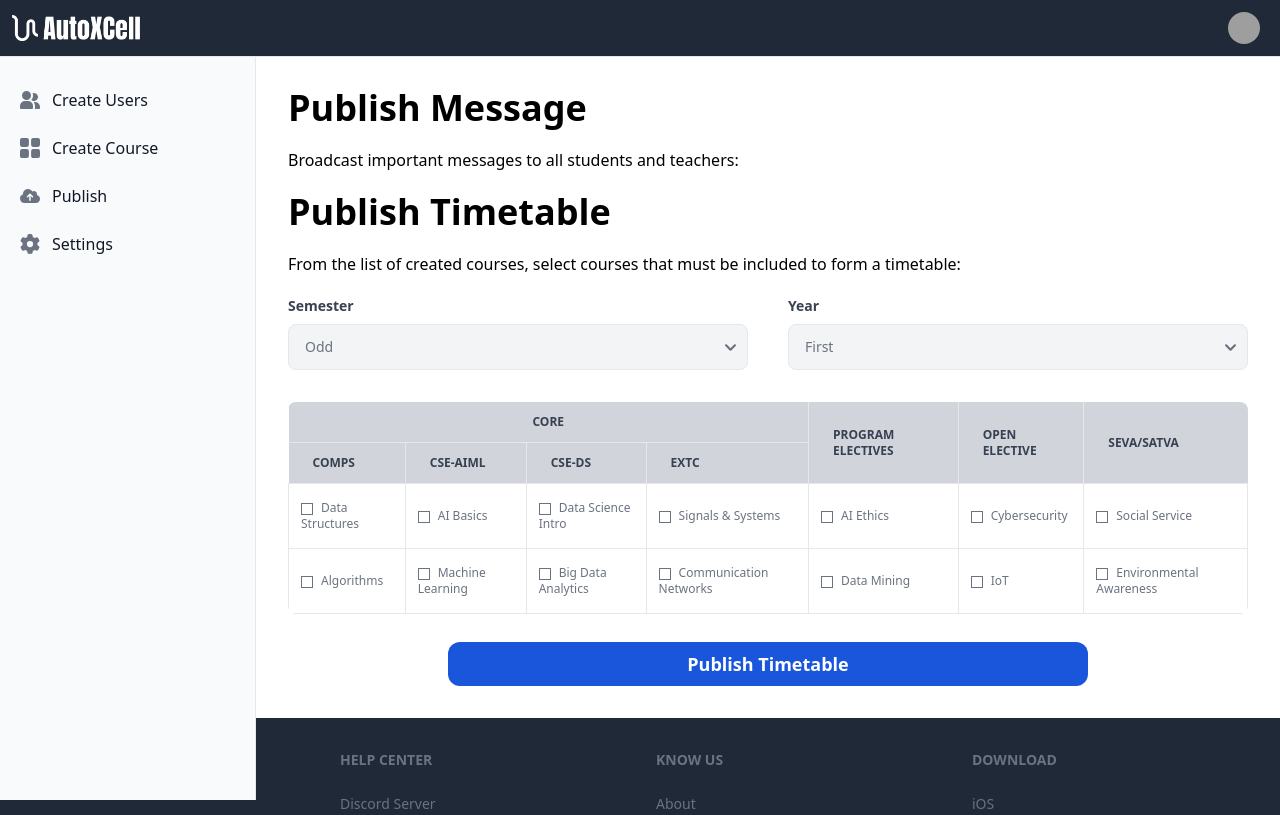
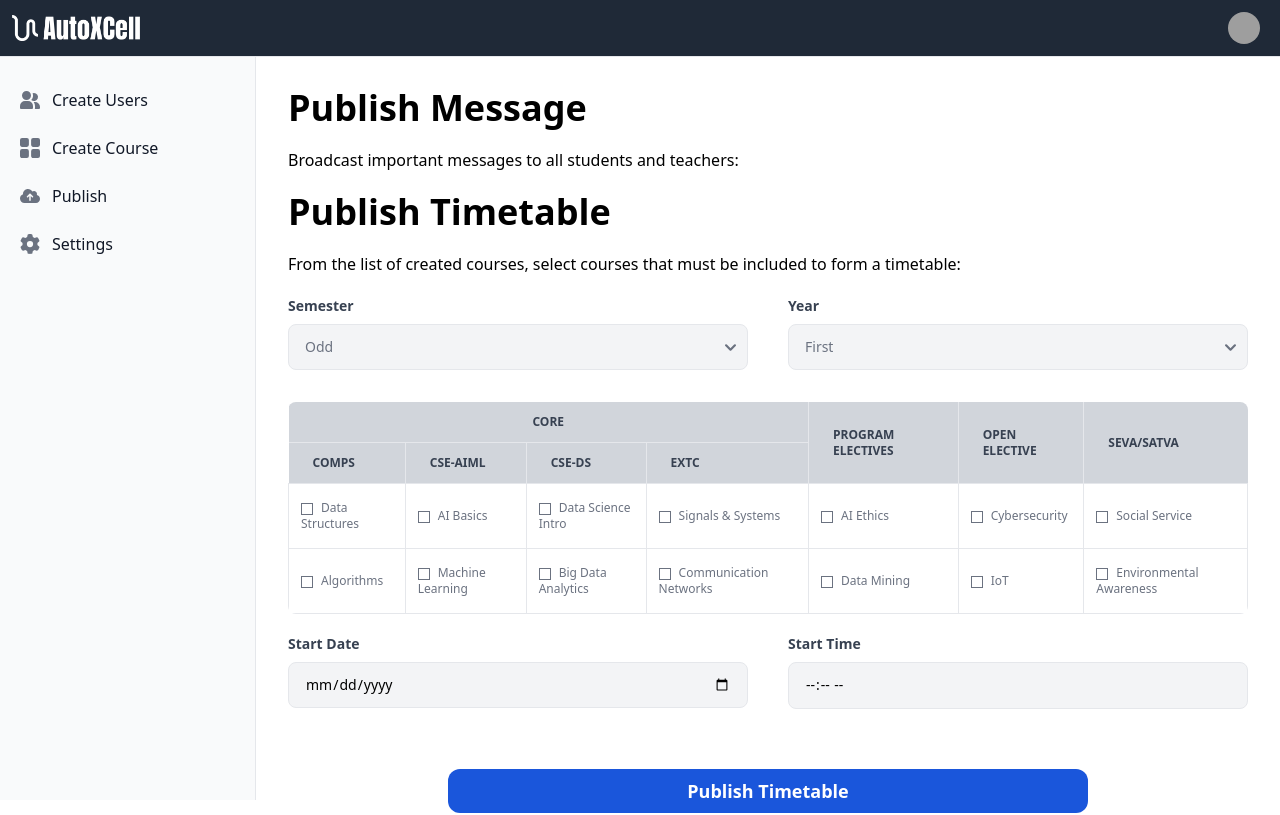
Before and after one commit to akshatbiniwale/client-ecas, a React (Vite) app: page /operator/home/publish in a window 1280 px wide. Shown: the top 815 px of the page. Built offline with nearby package versions, Linux system fonts and the light colour scheme; grey boxes are pictures that could not be loaded.

Commit message:
Timetable design partially complete

```diff
--- a/src/pages/operator/OperatorCreateCourse.jsx
+++ b/src/pages/operator/OperatorCreateCourse.jsx
@@ -1,3 +1,4 @@
+/* eslint-disable no-unused-vars */
 import OperatorSidebar from "./OperatorSidebar";
 import { useState } from "react";
 import Papa from "papaparse";
@@ -24,7 +25,7 @@ const OperatorCreateCourse = () => {
 		// 	setFileName(file.name);
 		// 	parseCSV(file);
 		// }
-		if(file){
+		if (file) {
 			setCsvFile(file);
 			setFileName(file.name);
 		}
@@ -43,7 +44,7 @@ const OperatorCreateCourse = () => {
 
 	const { mutate: mutateCreateCourse } = useMutation({
 		mutationFn: () => {
-			return createCourse({ ...manualUserUploadData, file:csvFile });
+			return createCourse({ ...manualUserUploadData, file: csvFile });
 		},
 	});
 
--- a/src/pages/operator/OperatorPublish.jsx
+++ b/src/pages/operator/OperatorPublish.jsx
@@ -1,6 +1,15 @@
+import { useState } from "react";
 import OperatorSidebar from "./OperatorSidebar";
 
 const OperatorPublish = () => {
+	const [timeTableData, setTimeTableData] = useState({
+		semester: "",
+		year: "",
+		courses: [],
+		startDate: "",
+		startTime: "",
+	});
+
 	return (
 		<div>
 			<OperatorSidebar />
@@ -16,12 +25,21 @@ const OperatorPublish = () => {
 						From the list of created courses, select courses that
 						must be included to form a timetable:
 					</p>
+					<form>
 						<div className="grid grid-cols-2 gap-x-10 mb-3">
 							<div className="mb-5">
 								<label className="block text-gray-700 text-sm font-semibold mb-2">
 									Semester
 								</label>
-							<select className="px-4 py-3 rounded-lg bg-gray-100 border border-gray-200 text-gray-500 text-sm focus:bg-white w-full">
+								<select
+									className="px-4 py-3 rounded-lg bg-gray-100 border border-gray-200 text-gray-500 text-sm focus:bg-white w-full"
+									onChange={(e) => {
+										setTimeTableData({
+											...timeTableData,
+											semester: e.target.value,
+										});
+									}}
+								>
 									<option>Odd</option>
 									<option>Even</option>
 								</select>
@@ -30,7 +48,15 @@ const OperatorPublish = () => {
 								<label className="block text-gray-700 text-sm font-semibold mb-2">
 									Year
 								</label>
-							<select className="px-4 py-3 rounded-lg bg-gray-100 border border-gray-200 text-gray-500 text-sm focus:bg-white w-full">
+								<select
+									onChange={(e) => {
+										setTimeTableData({
+											...timeTableData,
+											year: e.target.value,
+										});
+									}}
+									className="px-4 py-3 rounded-lg bg-gray-100 border border-gray-200 text-gray-500 text-sm focus:bg-white w-full"
+								>
 									<option>First</option>
 									<option>Second</option>
 									<option>Third</option>
@@ -38,7 +64,7 @@ const OperatorPublish = () => {
 								</select>
 							</div>
 						</div>
-					<div className="relative overflow-x-auto rounded-lg">
+						<div className="relative overflow-x-auto rounded-lg mb-5">
 							<table className="w-full text-sm text-left rtl:text-right text-gray-500 dark:text-gray-400 rounded-lg">
 								<thead className="text-xs uppercase bg-gray-300 text-gray-700 rounded-t-lg">
 									<tr>
@@ -150,7 +176,6 @@ const OperatorPublish = () => {
 											Social Service
 										</td>
 									</tr>
-
 									<tr className="bg-white border-b dark:bg-gray-800 dark:border-gray-700">
 										<td className="px-3 py-4 border text-xs">
 											<input
@@ -205,6 +230,28 @@ const OperatorPublish = () => {
 								</tbody>
 							</table>
 						</div>
+						<div className="grid grid-cols-2 gap-x-10 mb-3">
+							<div className="mb-5">
+								<label className="block text-gray-700 text-sm font-semibold mb-2">
+									Start Date
+								</label>
+								<input
+									type="date"
+									placeholder="Enter Start Date"
+									className="px-4 py-3 rounded-lg bg-gray-100 border border-gray-200 placeholder-gray-500 text-sm focus:bg-white w-full"
+								/>
+							</div>
+							<div className="mb-5">
+								<label className="block text-gray-700 text-sm font-semibold mb-2">
+									Start Time
+								</label>
+								<input
+									type="time"
+									placeholder="Enter Start Time"
+									className="px-4 py-3 rounded-lg bg-gray-100 border border-gray-200 placeholder-gray-500 text-sm focus:bg-white w-full"
+								/>
+							</div>
+						</div>
 						<div className="flex justify-center">
 							<button
 								className="mt-7 w-2/3 bg-blue-700 rounded-xl text-white text-lg font-semibold py-2"
@@ -213,6 +260,7 @@ const OperatorPublish = () => {
 								Publish Timetable
 							</button>
 						</div>
+					</form>
 				</div>
 			</div>
 		</div>
```
Also changed, not shown: src/pages/operator/OperatorCreateUsers.jsx (+6 -5 lines). Lines whose indentation alone changed are shown as unchanged.
